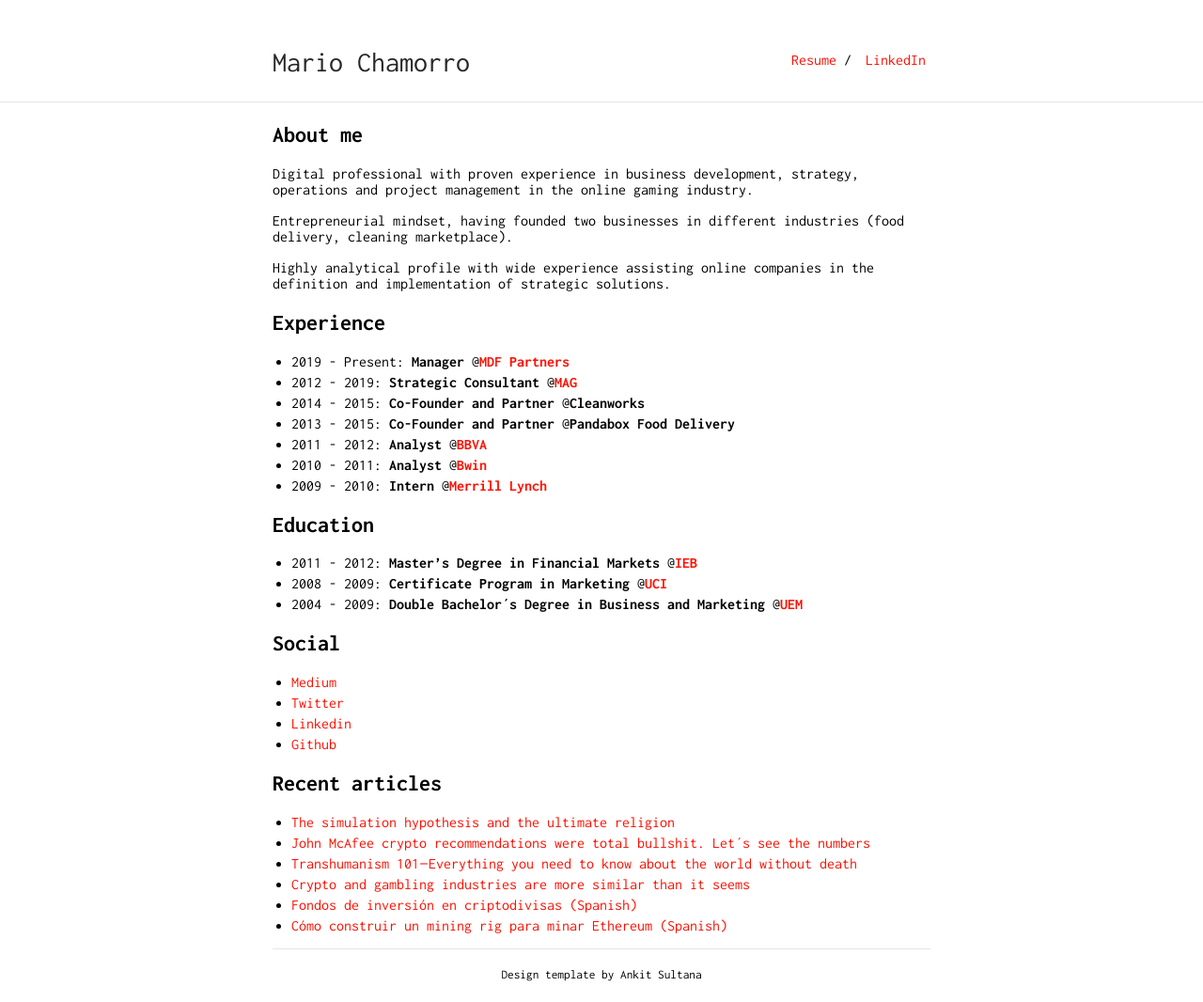
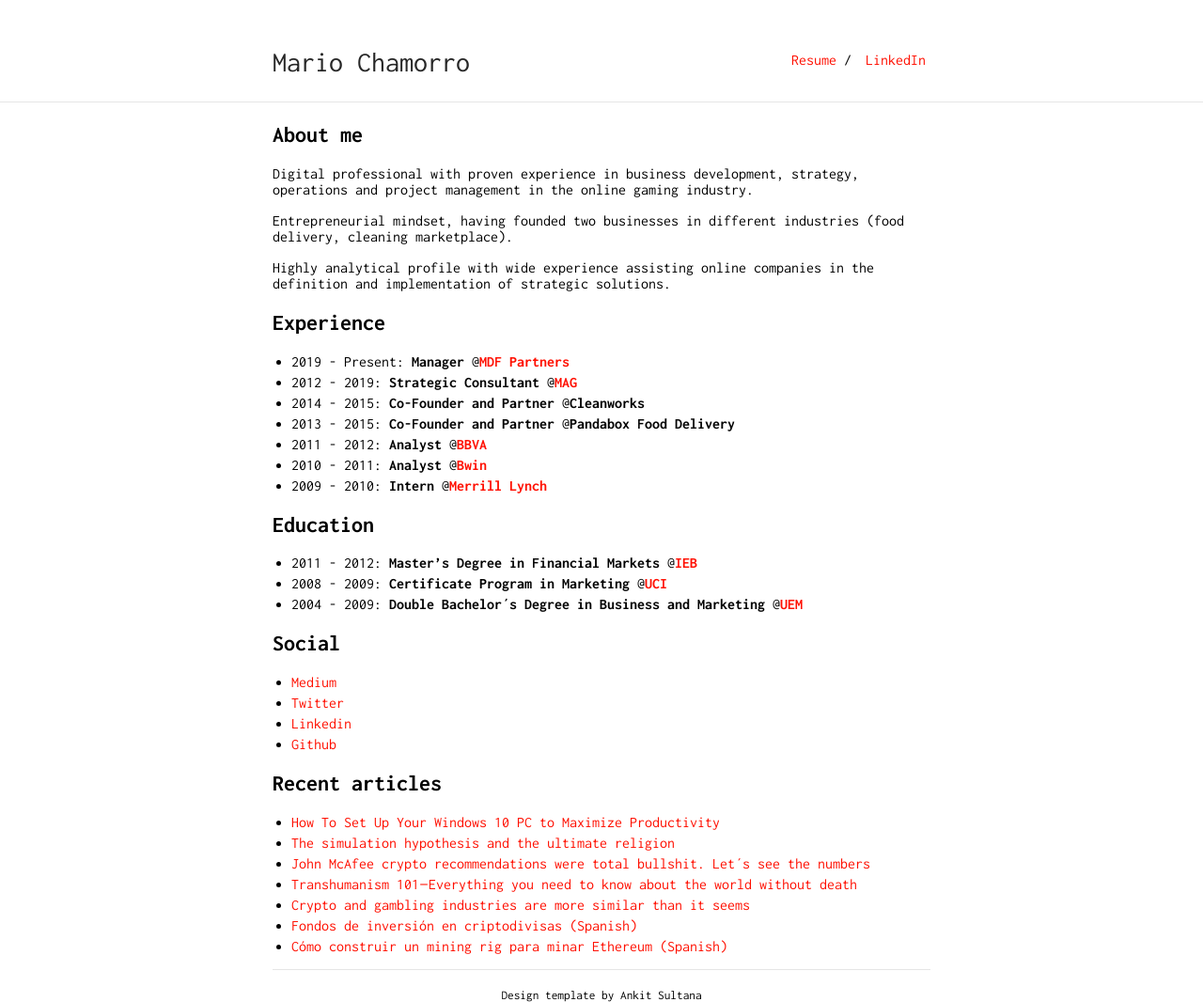
Before and after one commit to mario-chamorro/mario-chamorro.github.io, a Jekyll site: the page built from index.md, in a window 1280 px wide. Shown: the whole page at 94% size. Built offline with Jekyll 4.4.1, drawn with Linux system fonts in a browser that asks for light colours; our own code applies the rules of GitHub Pages for plain Markdown files; before the commit the page ends 1044 px from its top, so only the background shows below that.

Commit message:
Update index.md

```diff
--- a/index.md
+++ b/index.md
@@ -35,6 +35,7 @@ Highly analytical profile with wide experience assisting online companies in the
 
 
 ## Recent articles
+- [How To Set Up Your Windows 10 PC to Maximize Productivity](https://medium.com/better-humans/how-to-set-up-your-windows-10-pc-to-maximize-productivity-c20f4d6a3047)
 - [The simulation hypothesis and the ultimate religion](https://medium.com/hackernoon/the-simulation-hypothesis-and-the-ultimate-religion-3aa61b12c034)
 - [John McAfee crypto recommendations were total bullshit. Let´s see the numbers](https://medium.com/@mariochamorro/john-mcafee-crypto-recommendations-were-total-bullshit-let-s-see-the-numbers-2c59e88b64f5)
 - [Transhumanism 101 — Everything you need to know about the world without death](https://medium.com/@mariochamorro/transhumanism-101-everything-you-need-to-know-about-the-world-without-death-41cf11d264f9)
```
